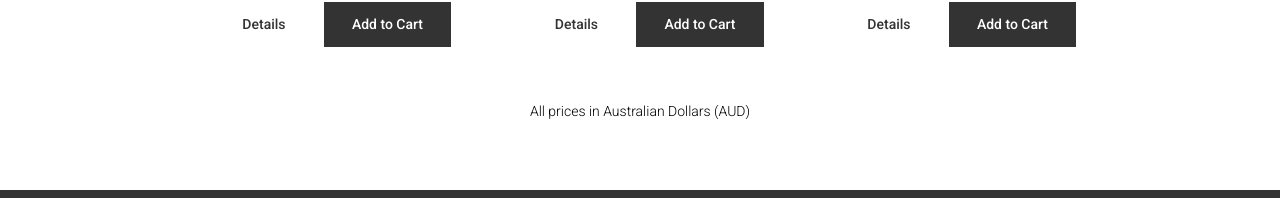
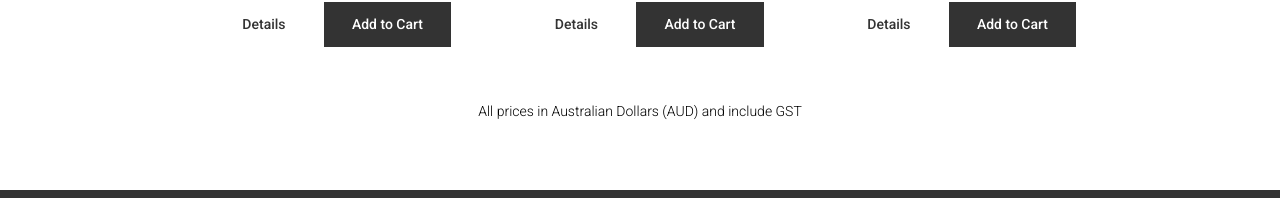
Before and after one commit to fantasticmrdavid/nerfshop, a React app: page / in a window 1280 px wide. Shown: the part 622-820 px from the top of the page. Built offline with nearby package versions, Linux system fonts and the light colour scheme.

Commit message:
Add GST note to ProductList

```diff
--- a/src/components/ProductList/index.jsx
+++ b/src/components/ProductList/index.jsx
@@ -14,7 +14,7 @@ const ProductList = ({ products }) => {
       <List>
         { products.map((p, i) => <Item key={`product_${p.id}`}><ProductContainer {...p} index={i} type="list" /></Item>) }
       </List>
-      <Note>All prices in Australian Dollars (AUD)</Note>
+      <Note>All prices in Australian Dollars (AUD) and include GST</Note>
     </Fragment>
   );
 };
```
